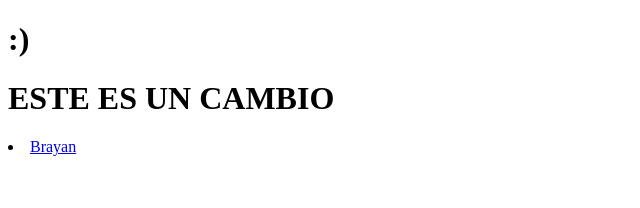
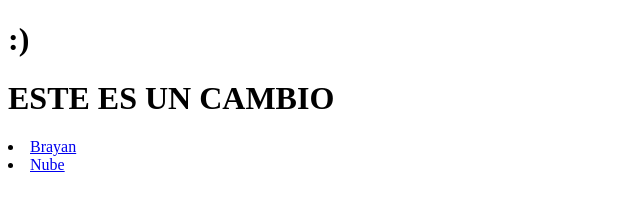
Before and after one commit to nubia5573/Clase1, a plain HTML site: page paula.html in a window 1280 px wide. Shown: the full height of the page, 0-640 px from the left. Drawn offline with Linux system fonts and the light colour scheme.

Commit message:
Añadi un link

```diff
--- a/paula.html
+++ b/paula.html
@@ -13,5 +13,8 @@
     <li>
         <a href="index.html">Brayan</a>
     </li>
+    <li>
+        <a href="nube.html">Nube</a>
+    </li>
 </body>
 </html>
```
